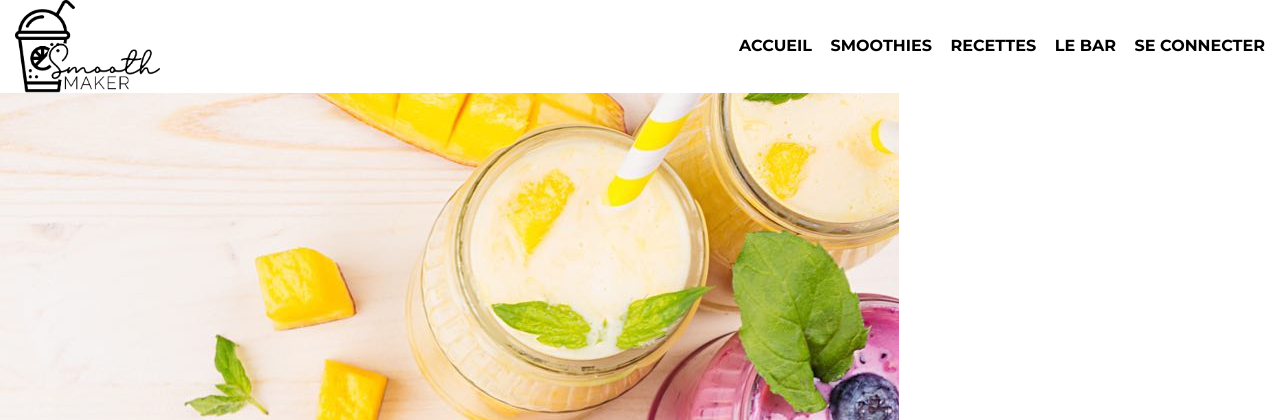
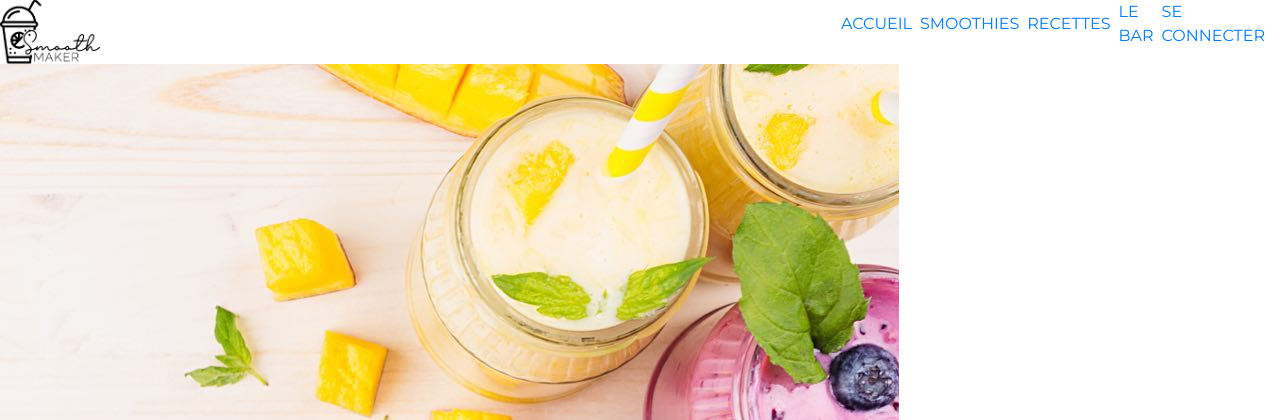
Before and after one commit to Vincent-Contamine/SmoothieMaker, a PHP site: page /lebar.php in a window 1280 px wide. Shown: the top 420 px of the page. Run offline with PHP 8.4, Linux system fonts and the light colour scheme; some libraries are stand-ins or nearby versions; some web fonts are replaced.

Commit message:
css layout

```diff
--- a/css/main.css
+++ b/css/main.css
@@ -4,7 +4,7 @@ body {
 	font-family: 'Montserrat';
 }
 .tailleimage img{
-	width: 50%;
+	width: 100px;
 }
 .alignementnav {
 	display: flex;
@@ -19,6 +19,15 @@ body {
 }
 .alignementnav p {
 	padding-top: 16px;
+	margin-left: 2%;
+}
+.flexnav {
+	display: flex;
+	justify-content: end;
+	align-items: center;
+}
+.flexnav li {
+	display: inline-block;
 	margin-left: 2%;
 }
 .rose {
--- a/layout.phtml
+++ b/layout.phtml
@@ -21,23 +21,25 @@
 </head>
 <body>
     <header class="container-fluid">
-        <div class="row">
-            <div class="col-md-3 tailleimage">
+        <div class="row justify-content-between">
+            <div class="tailleimage">
                 <img src="logo/logo.png" alt="logo">
             </div>
-            <nav class="col-md-9 alignementnav">
-                <a href="index.php">ACCUEIL</a>
-                <a href="listesmoothies.php">SMOOTHIES</a>
-                <a href="listerecettes.php">RECETTES</a>
-                <a href="lebar.php">LE BAR</a>
-                <?php $userSession = new UserSession(); ?>
-                <?php if($userSession->isAuthenticated() == true): ?>
-                    <p class="welcome">Bonjour <strong><?= htmlspecialchars($userSession->getFullName()) ?></strong> !</p>
-                    <a href="logout.php">DECONNEXION</a>
-                <?php else : ?>
-                    <a href="connexion.php">SE CONNECTER</a>
-                <?php endif; ?>
-            </nav>
+            <!-- <nav class="alignementnav"> -->
+                <ul class="flexnav col-4">
+                    <li><a href="index.php">ACCUEIL</a></li>
+                    <li><a href="listesmoothies.php">SMOOTHIES</a> </li>
+                    <li><a href="listerecettes.php">RECETTES</a> </li>
+                    <li><a href="lebar.php">LE BAR</a></li>
+                    <?php $userSession = new UserSession(); ?>
+                    <?php if($userSession->isAuthenticated() == true): ?>
+                    <li><p class="welcome">Bonjour <strong><?= htmlspecialchars($userSession->getFullName()) ?></strong> !</p></li>
+                    <li><a href="logout.php">DECONNEXION</a></li>
+                    <?php else : ?>
+                    <li><a href="connexion.php">SE CONNECTER</a></li>
+                    <?php endif; ?>
+                </ul>
+            <!-- </nav> -->
         </div>
     </header>
         <?php include $template.".phtml"; ?>
```
